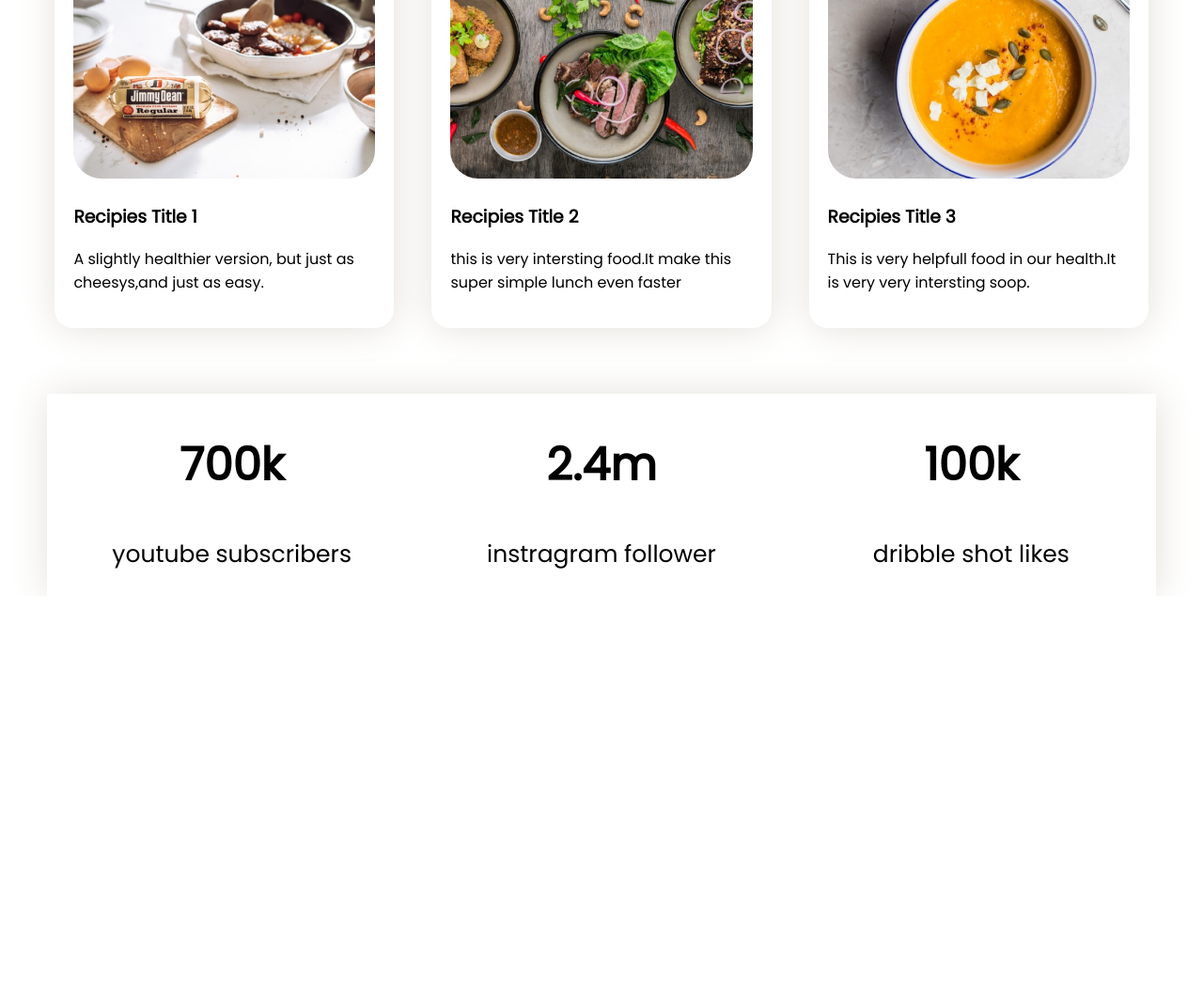
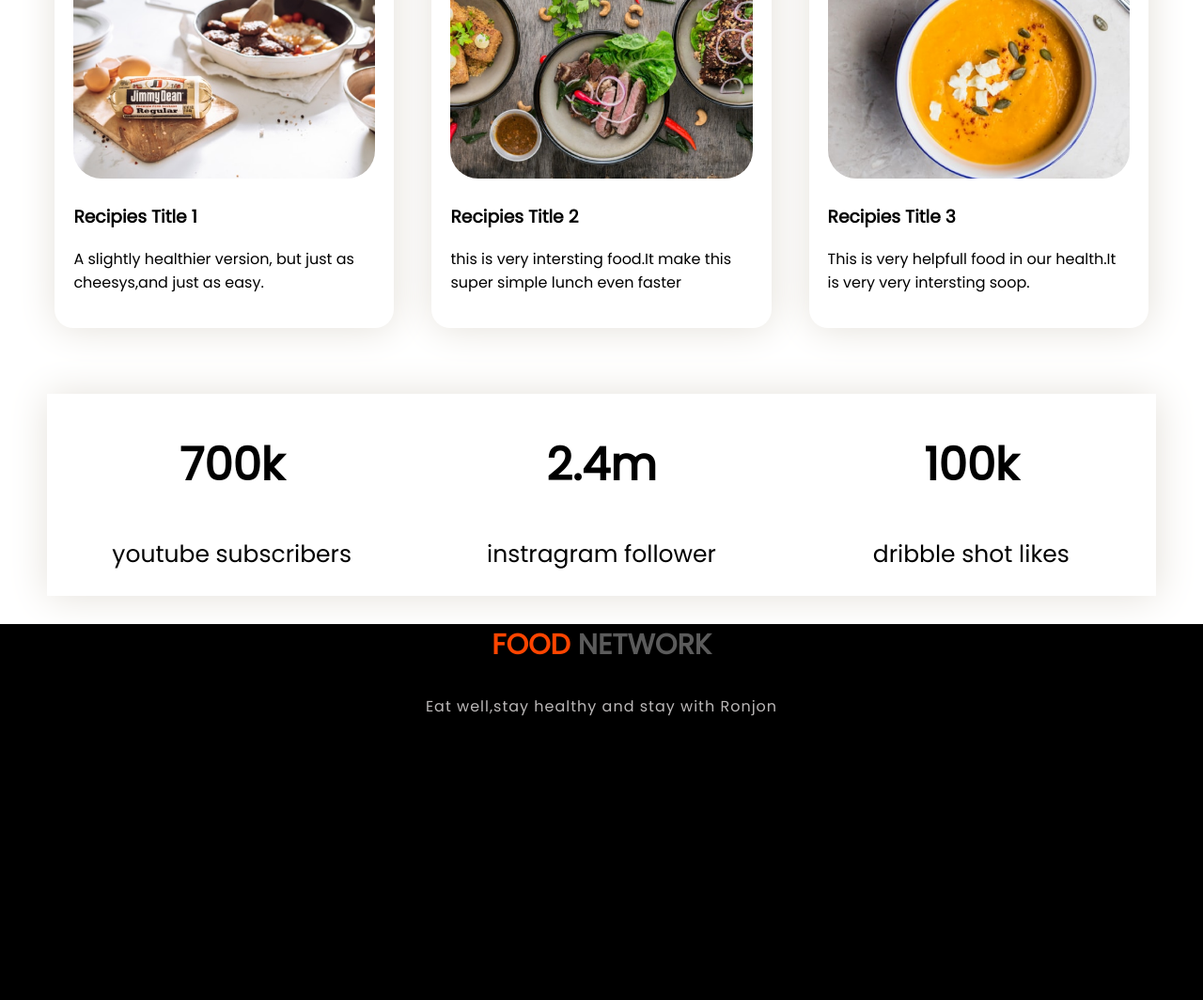
Before and after one commit to Ronjonr/Food-Network-, a plain HTML site: page index.html in a window 1280 px wide. Shown: the part 1730-2794 px from the top of the page at 94% size. Before the commit the page ends 2364 px from the top, so only its background shows below. Drawn offline with Linux system fonts and the light colour scheme.

Commit message:
footer send

```diff
--- a/index.html
+++ b/index.html
@@ -76,6 +76,10 @@
         </div>
       </div>
       </section>
+      <footer>
+        <h3><span>FOOD</span> NETWORK</h3>
+        <P>Eat well,stay healthy and stay with Ronjon </P>
+      </footer>
 
 </body>
 </html>
--- a/style.css
+++ b/style.css
@@ -109,3 +109,22 @@ font-size: 48px;
 .percent-box p{
 font-size: 25px;
 }
+footer{
+    background-color: black;
+   height: 400px;
+
+
+}
+footer h3 span{
+    color: orangered;
+    }
+    footer h3{
+        text-align: center;
+        color: #5b5b5b;
+        font-size: 30px;
+    }
+    footer p{
+        text-align: center;
+        color: rgb(187, 184, 184);
+        letter-spacing: 1px;
+    }
```
